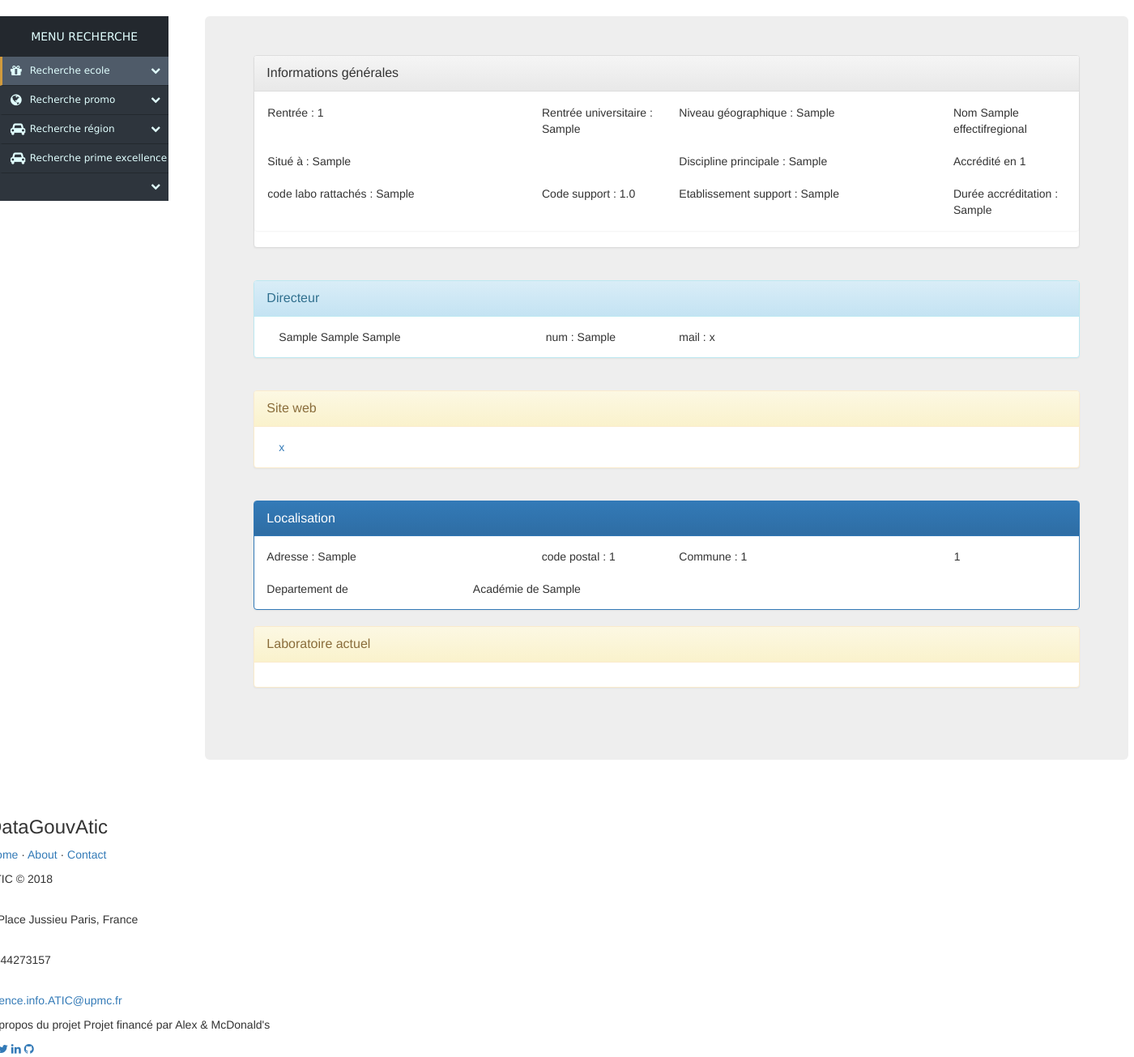
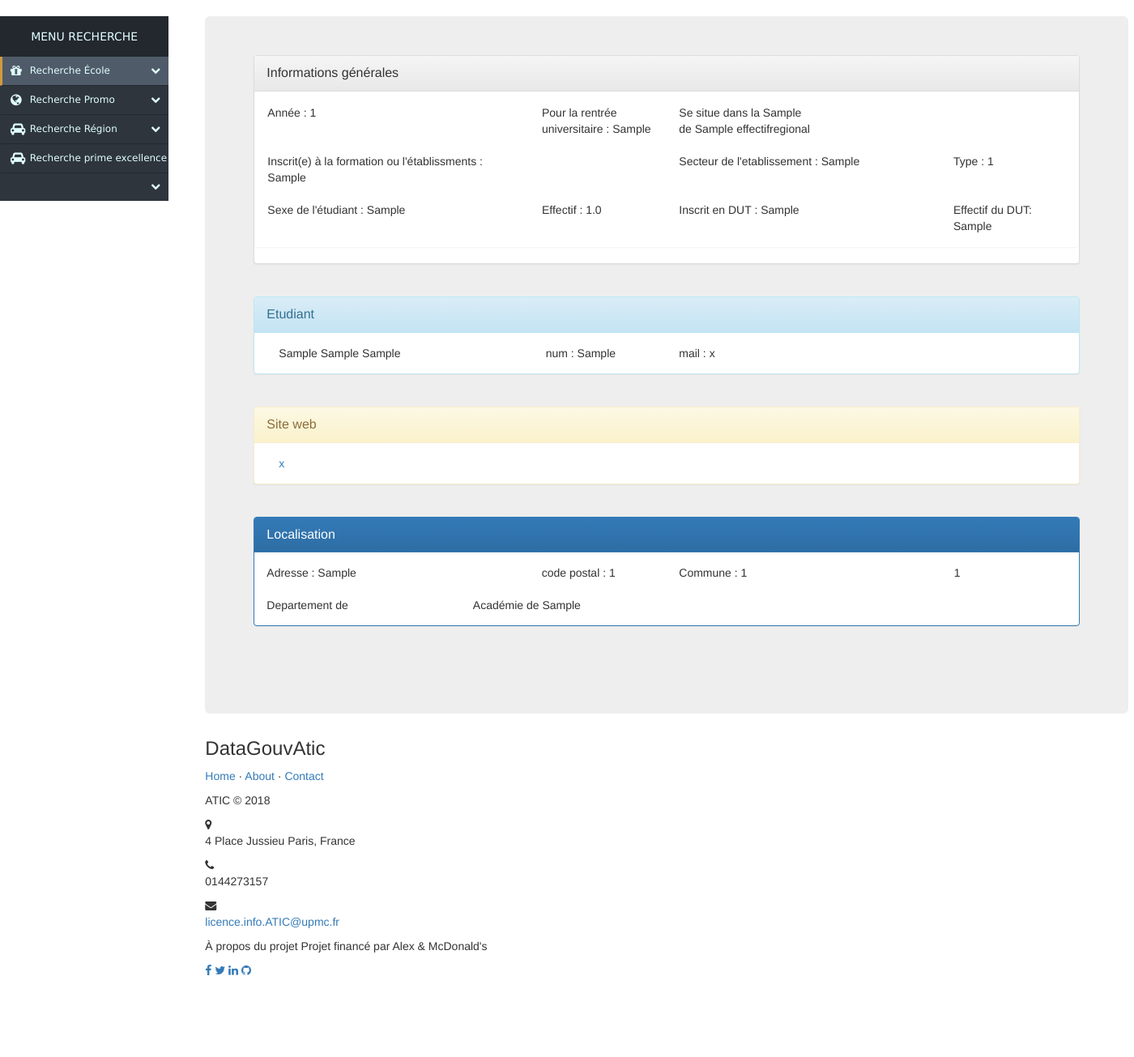
Before and after one commit to darcosion/datagouv, a Django app: page /fregion/1 in a window 1400 px wide. Shown: the part 52-1357 px from the top of the page at 81% size. After the commit the page ends 1256 px from the top, so only its background shows below. Run offline with Django 3.2, Linux system fonts and the light colour scheme; tables that the repository leaves empty hold one stand-in row (values such as "Sample post"); some libraries are stand-ins or nearby versions.

Commit message:
Changement

```diff
--- a/datagouv/template/effectifregional.html
+++ b/datagouv/template/effectifregional.html
@@ -13,28 +13,30 @@
                 </div>
               <div class="panel panel-body">
               <div class="row">
-                <div class="col-sm-4">Rentrée : {{ ret.rentree }} </div>
+                <div class="col-sm-4">Année : {{ ret.rentree }} </div>
                 {% if ret.rentree_universitaire  %}
-                	<div class="col-sm-2"> Rentrée universitaire : {{ ret.rentree_universitaire  }}</div>
+                	<div class="col-sm-2"> Pour la rentrée universitaire : {{ ret.rentree_universitaire  }}</div>
                 {% else %}
                 	<div class="col-sm-2"> </div>
                 {% endif %}
-                <div class="col-sm-4">Niveau géographique : {{ ret.niveau_geographique }} </div>
-                <div class="col-sm-2">Nom {{ ret.geo_nom  }}</div>
+                <div class="col-sm-4">Se situe dans la {{ ret.niveau_geographique }} </div>
+                <div class="col-sm-4"> de {{ ret.geo_nom  }}</div>
               </div>
               <br/>
               <div class="row">
-                <div class="col-sm-4">Situé à : {{ ret.rgp_formations_ou_etablissements }}</div>
+                <div class="col-sm-4">Inscrit(e) à la formation ou l'établissments : {{ ret.rgp_formations_ou_etablissements }}</div>
                 <div class="col-sm-2"></div>
-                <div class="col-sm-4">Discipline principale : {{ ret.secteur_de_l_etablissement }} </div>
-                <div class="col-sm-2">Accrédité en {{ ret.sexe }}</div>
+                <div class="col-sm-4">Secteur de l'etablissement : {{ ret.secteur_de_l_etablissement }} </div>
+                <div class="col-sm-2">Type : {{ ret.sexe }}</div>
               </div>
               <br/>
               <div class="row">
-                <div class="col-sm-4">code labo rattachés : {{ ret.sexe_de_l_etudiant }}</div>
-                <div class="col-sm-2">Code support : {{ ret.effectif }}</div>
-                <div class="col-sm-4">Etablissement support : {{ ret.a_des_effectifs_dut }}</div>
-                <div class="col-sm-2">Durée accréditation : {{ ret.effectif_dut }}</div>
+                <div class="col-sm-4">Sexe de l'étudiant : {{ ret.sexe_de_l_etudiant }}</div>
+                <div class="col-sm-2">Effectif : {{ ret.effectif }}</div>
+                <div class="col-sm-4">Inscrit en DUT : {{ ret.a_des_effectifs_dut }}</div>
+                {% if ret.effectif_dut  %}
+                <div class="col-sm-2">Effectif du DUT: {{ ret.effectif_dut }}</div>
+                {% endif  %}
               </div>
                 </div>
                 </div>
@@ -43,7 +45,7 @@
               <div class="row">
                 <div class="panel panel-info">
                   <div class="panel-heading">
-                    <div class="panel-title">Directeur</div>
+                    <div class="panel-title">Etudiant</div>
                   </div>
                 <div class="panel-body">
                 <div class="col-sm-4">{{ ret.a_des_effectifs_ing }} {{ ret.effectif_ing }} {{ ret.diffusable }}</div>
@@ -59,7 +61,7 @@
                     <div class="panel-title">Site web</div>
                   </div>
                   <div class="panel-body">
-                    <div class="col-sm-12"><a href="{{ ret.site_web }}">{{ ret.donnees_soumises_au_secret_stat }}</a></div>
+                    <div class="col-sm-12"><a href=>{{ ret.donnees_soumises_au_secret_stat }}</a></div>
                   </div>
                 </div>
               </div>
@@ -86,25 +88,7 @@
                 </div>
               </div>
               </div>
-              <div class="row">
-                <div class="panel panel-warning">
-                  <div class="panel-heading">
-                    <div class="panel-title">Laboratoire actuel</div>
-                  </div>
-                  <div class="panel-body">
-                   <!-- <div class="col-sm-12"><a href="{{ ret.url_structures_de_recherche_actives }}">{{ ret.url_structures_de_recherche_actives }}</a></div> -->
-                  </div>
-                </div>
-              </div>
-              <br/>
-              <div class="row">
-                <div class="col-sm-4"></div>
-                <div class="col-sm-2"></div>
-                <div class="col-sm-4"></div>
-                <div class="col-sm-2"></div>
-              </div>
-            </div>
-   </div>
+
    <br>
    <br>
   </div>
--- a/datagouv/template/recherche.html
+++ b/datagouv/template/recherche.html
@@ -18,7 +18,7 @@
 
 
                 <li  data-toggle="collapse" data-target="#products" class="collapsed active">
-                  <a href="{% url 'home:recherche_ecole' %}"><i class="fa fa-gift fa-lg"></i> Recherche ecole<span class="arrow"></span></a>
+                  <a href="{% url 'home:recherche_ecole' %}"><i class="fa fa-gift fa-lg"></i> Recherche École<span class="arrow"></span></a>
                 </li>
               <ul class="sub-menu collapse" id="products">
                 <li>Libellé</li>
@@ -26,10 +26,10 @@
               </ul>
 
                 <li data-toggle="collapse" data-target="#service" class="collapsed">
-                  <a href="{% url 'home:recherche_promo' %}"><i class="fa fa-globe fa-lg"></i> Recherche promo <span class="arrow"></span></a>
+                  <a href="{% url 'home:recherche_promo' %}"><i class="fa fa-globe fa-lg"></i> Recherche Promo <span class="arrow"></span></a>
                 </li>
                 <li data-toggle="collapse" data-target="#new" class="collapsed">
-                  <a href="{% url 'home:recherche_effectifregional' %}"><i class="fa fa-car fa-lg"></i> Recherche région <span class="arrow"></span></a>
+                  <a href="{% url 'home:recherche_effectifregional' %}"><i class="fa fa-car fa-lg"></i> Recherche Région <span class="arrow"></span></a>
                 </li>
                 <li data-toggle="collapse" data-target="#new" class="collapsed">
                     <a href="#"><i class="fa fa-car fa-lg"></i> Recherche prime excellence <span class="arrow"></span></a>
@@ -50,7 +50,7 @@
       <thead>
         <tr>
           <th>id</th>
-          <th>Rentrée</th>
+          <th>Formation ou Établissements</th>
           <th>Emplacement</th>
         </tr>
       </thead>
@@ -58,8 +58,8 @@
         {% for i in list_fregion %}
           <tr>
             <td><a href="{% url 'home:idregion' i.id %}"><button type="button" class="btn btn-sm btn-primary">{{ i.id }}</button></a></td>
-            <td>{{ i.rentree_universitaire }}</td>
-            <td>{{ i.niveau_geographique }}</td>
+            <td>{{ i.rgp_formations_ou_etablissements }}</td>
+            <td>{{ i.geo_nom }}</td>
           </tr>
         {% endfor %}
       </tbody>
@@ -103,7 +103,7 @@
     <tbody>
       {% for i in list_promo %}
       	<tr>
-      	  <td><a href=""><button type="button" class="btn btn-sm btn-primary">{{ i.id }}</button></a></td>
+      	  <td><a href="{% url 'home:idpromo' i.id %}"><button type="button" class="btn btn-sm btn-primary">{{ i.id }}</button></a></td>
       	  <td>{{ i.rentreeDate }}</td>
       	  <td>{{ i.Discipline }}</td>
       	</tr>
```
